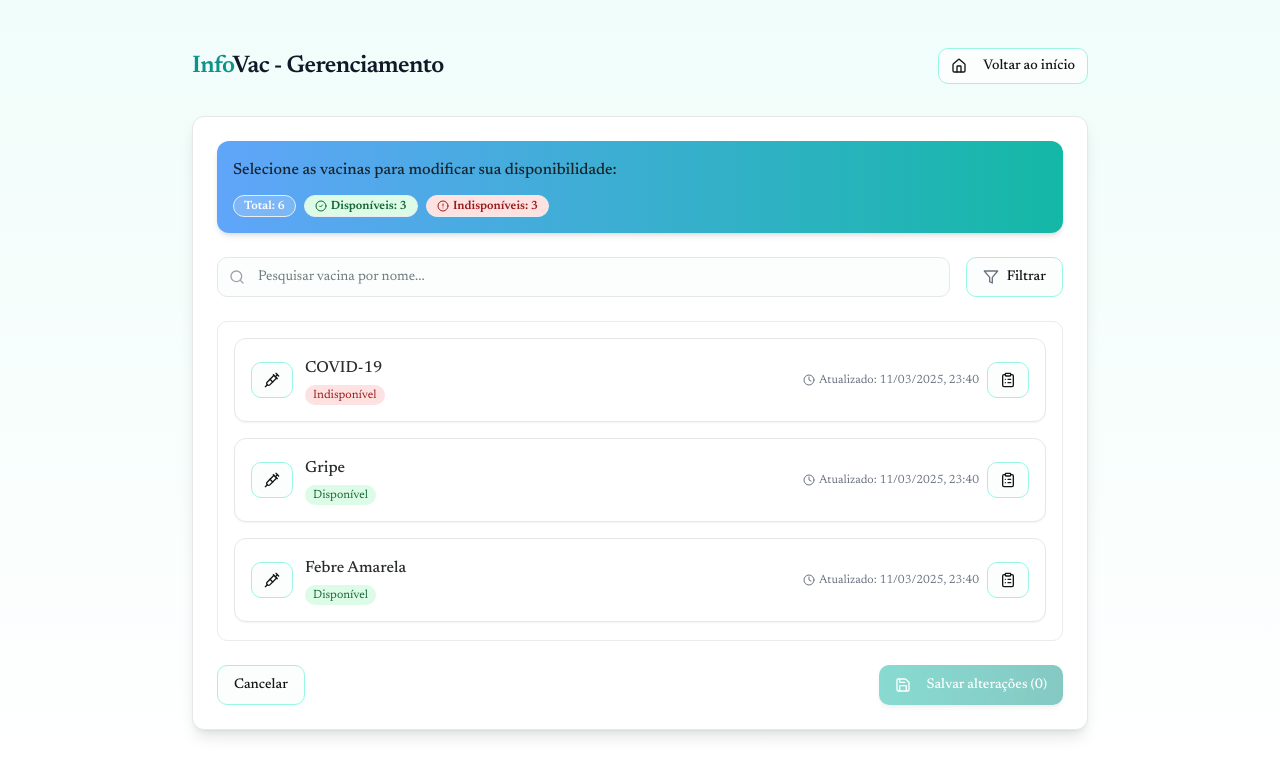
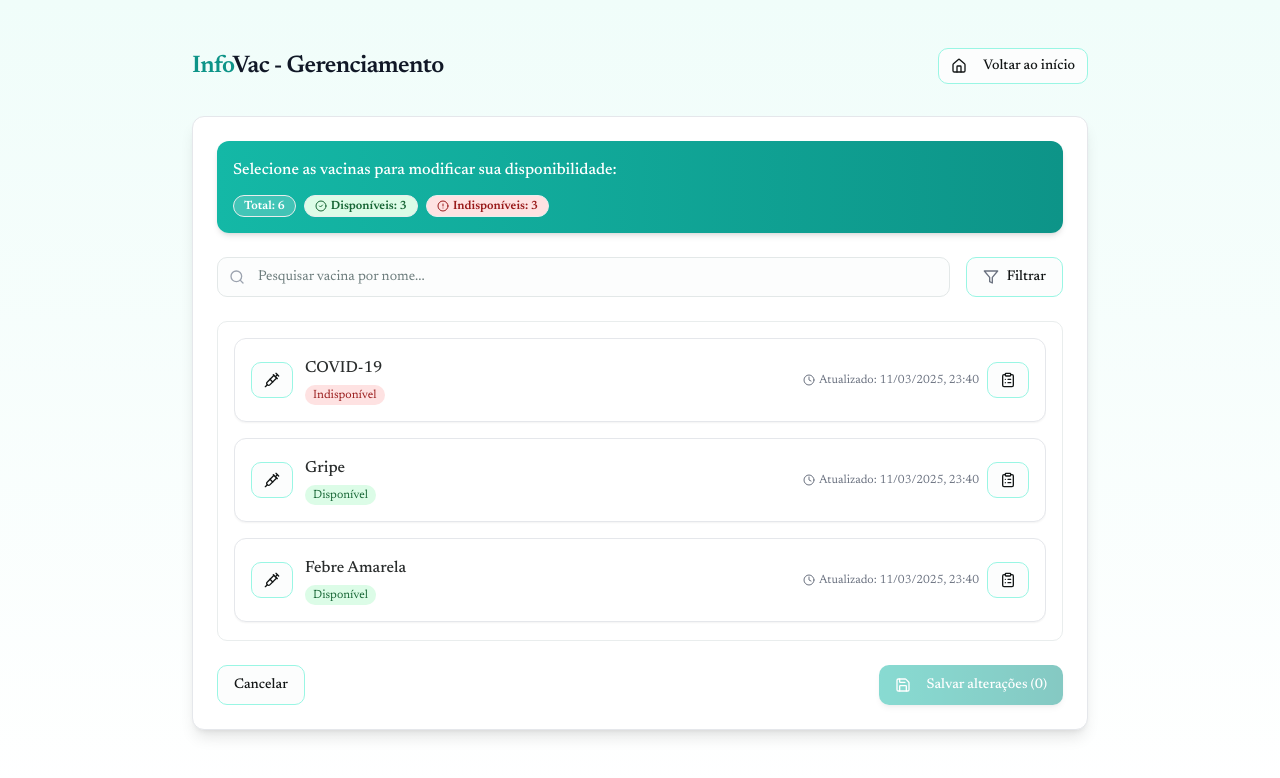
Before and after one commit to juhfariasm/vaccine-availability-hub-68, a React (Vite) app: page /gerenciar-vacinas in a window 1280 px wide. Both pictures are taken after a click on the button "Alterar disponibilidade de vacinas". Shown: the top 778 px of the page. Built offline with nearby package versions, Linux system fonts and the light colour scheme.

Commit message:
Update GerenciarVacinas.tsx

```diff
--- a/src/pages/GerenciarVacinas.tsx
+++ b/src/pages/GerenciarVacinas.tsx
@@ -289,8 +289,8 @@ const GerenciarVacinas = () => {
               </div>
             ) : (
               <div className="space-y-6">
-                <div className="bg-gradient-to-r from-blue-400 to-teal-500 text-white p-4 rounded-lg shadow-md">
-                  <p className="font-medium">Selecione as vacinas para modificar sua disponibilidade:</p>
+                <div className="bg-gradient-to-r from-teal-500 to-teal-600 text-white p-4 rounded-lg shadow-md">
+                <p className="text-white font-medium">Selecione as vacinas para modificar sua disponibilidade:</p>
 
                   {/* Contador de estatísticas */}
                   <div className="mt-3 flex flex-wrap gap-2">
```
